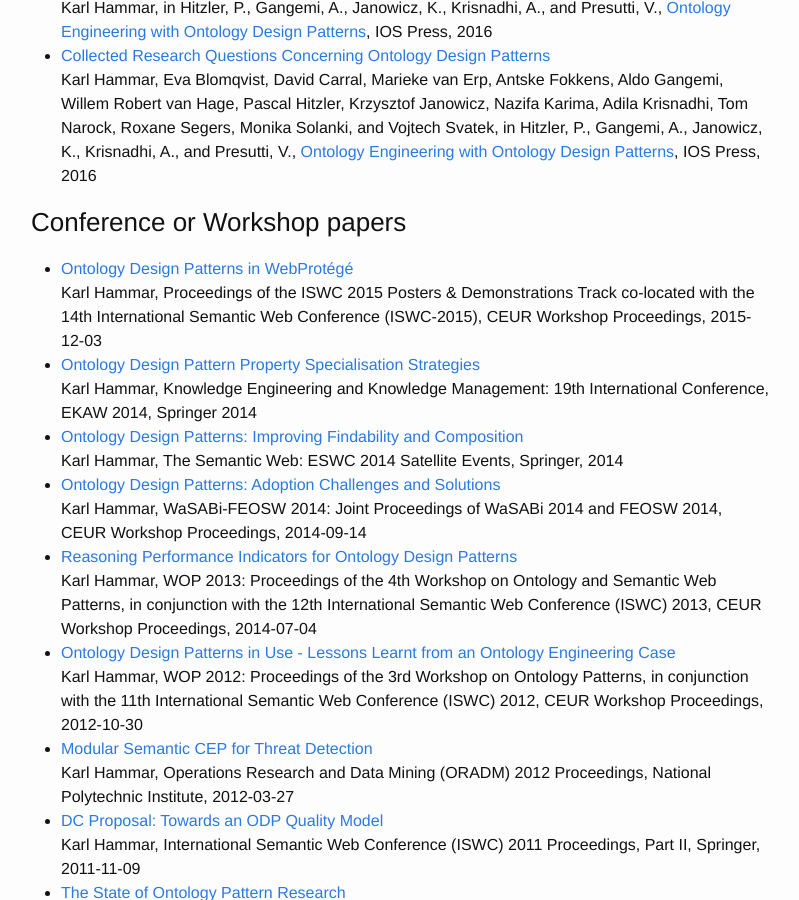
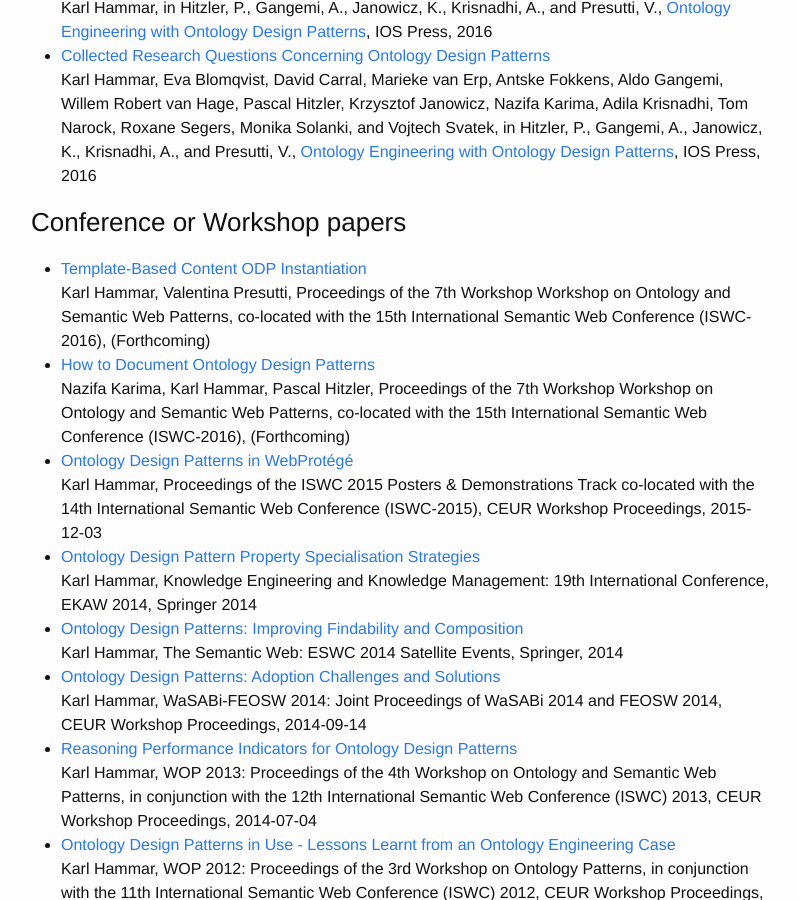
Before and after one commit to hammar/hammar.github.io, a Jekyll site: the page built from 02-publications.md, in a window 1280 px wide and 900 px high, scrolled down 459 px. Shown: the whole window, without its empty margins (239-1038 px from the left). Built offline with Jekyll 4.4.1, drawn with Linux system fonts in a browser that asks for light colours.

Commit message:
Added WOP2016 publications

```diff
--- a/02-publications.md
+++ b/02-publications.md
@@ -17,6 +17,10 @@ Karl Hammar, in Hitzler, P., Gangemi, A., Janowicz, K., Krisnadhi, A., and Presu
 Karl Hammar, Eva Blomqvist, David Carral, Marieke van Erp, Antske Fokkens, Aldo Gangemi, Willem Robert van Hage, Pascal Hitzler, Krzysztof Janowicz, Nazifa Karima, Adila Krisnadhi, Tom Narock, Roxane Segers, Monika Solanki, and Vojtech Svatek, in Hitzler, P., Gangemi, A., Janowicz, K., Krisnadhi, A., and Presutti, V., [Ontology Engineering with Ontology Design Patterns](http://ebooks.iospress.nl/volume/ontology-engineering-with-ontology-design-patterns-foundations-and-applications), IOS Press, 2016
 
 ### Conference or Workshop papers
+* [Template-Based Content ODP Instantiation](http://ontologydesignpatterns.org/wiki/images/1/11/WOP2016_paper_01.pdf)<br />
+Karl Hammar, Valentina Presutti, Proceedings of the 7th Workshop Workshop on Ontology and Semantic Web Patterns, co-located with the 15th International Semantic Web Conference (ISWC-2016), (Forthcoming)
+* [How to Document Ontology Design Patterns](http://ontologydesignpatterns.org/wiki/images/1/11/WOP2016_paper_02.pdf)<br />
+Nazifa Karima, Karl Hammar, Pascal Hitzler, Proceedings of the 7th Workshop Workshop on Ontology and Semantic Web Patterns, co-located with the 15th International Semantic Web Conference (ISWC-2016), (Forthcoming)
 * [Ontology Design Patterns in WebProtégé](http://hj.diva-portal.org/smash/get/diva2:877199/FULLTEXT01.pdf)<br />
 Karl Hammar, Proceedings of the ISWC 2015 Posters &amp; Demonstrations Track co-located with the 14th International Semantic Web Conference (ISWC-2015), CEUR Workshop Proceedings, 2015-12-03
 * [Ontology Design Pattern Property Specialisation Strategies](http://www.diva-portal.org/smash/get/diva2:767177/FULLTEXT01.pdf)<br />
```
